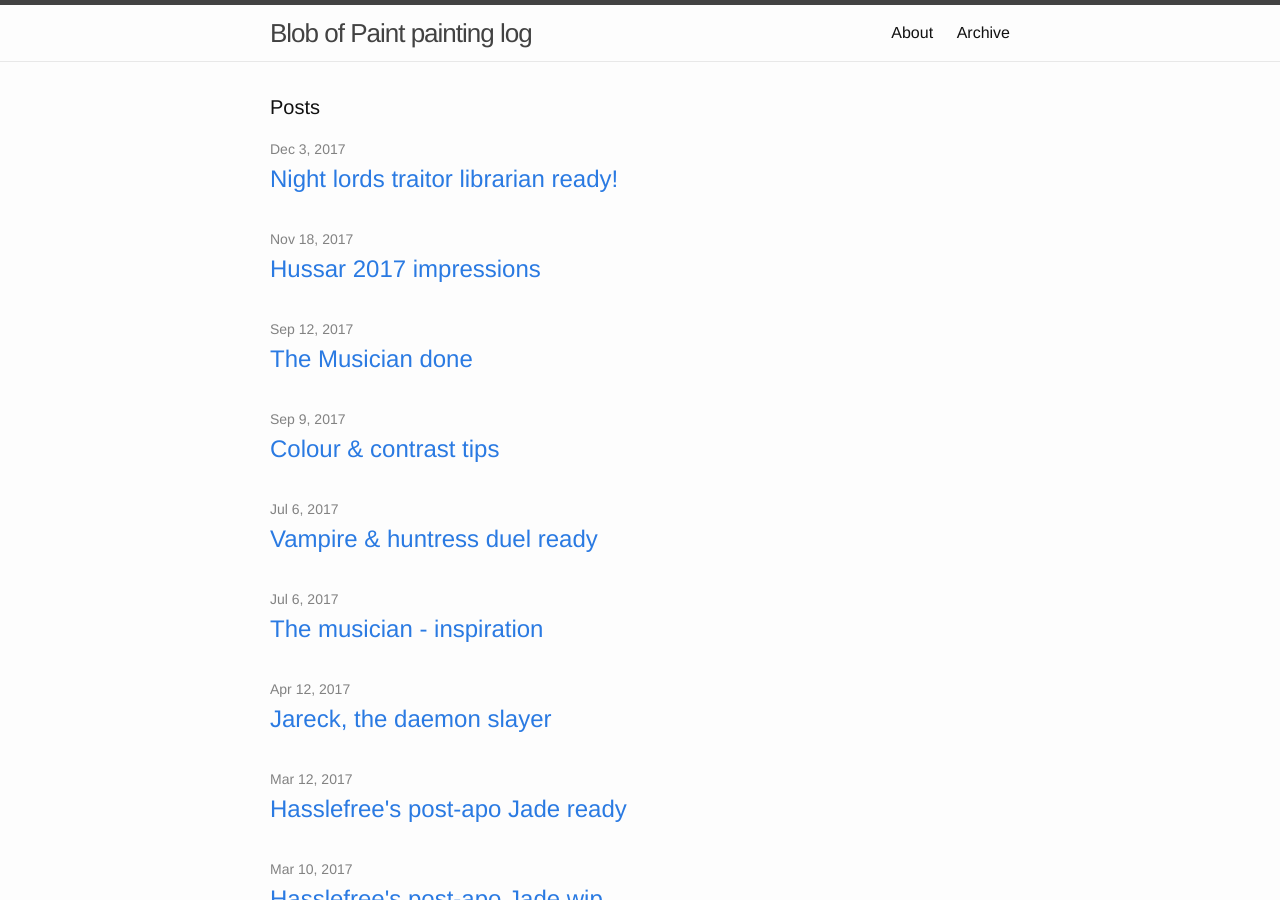
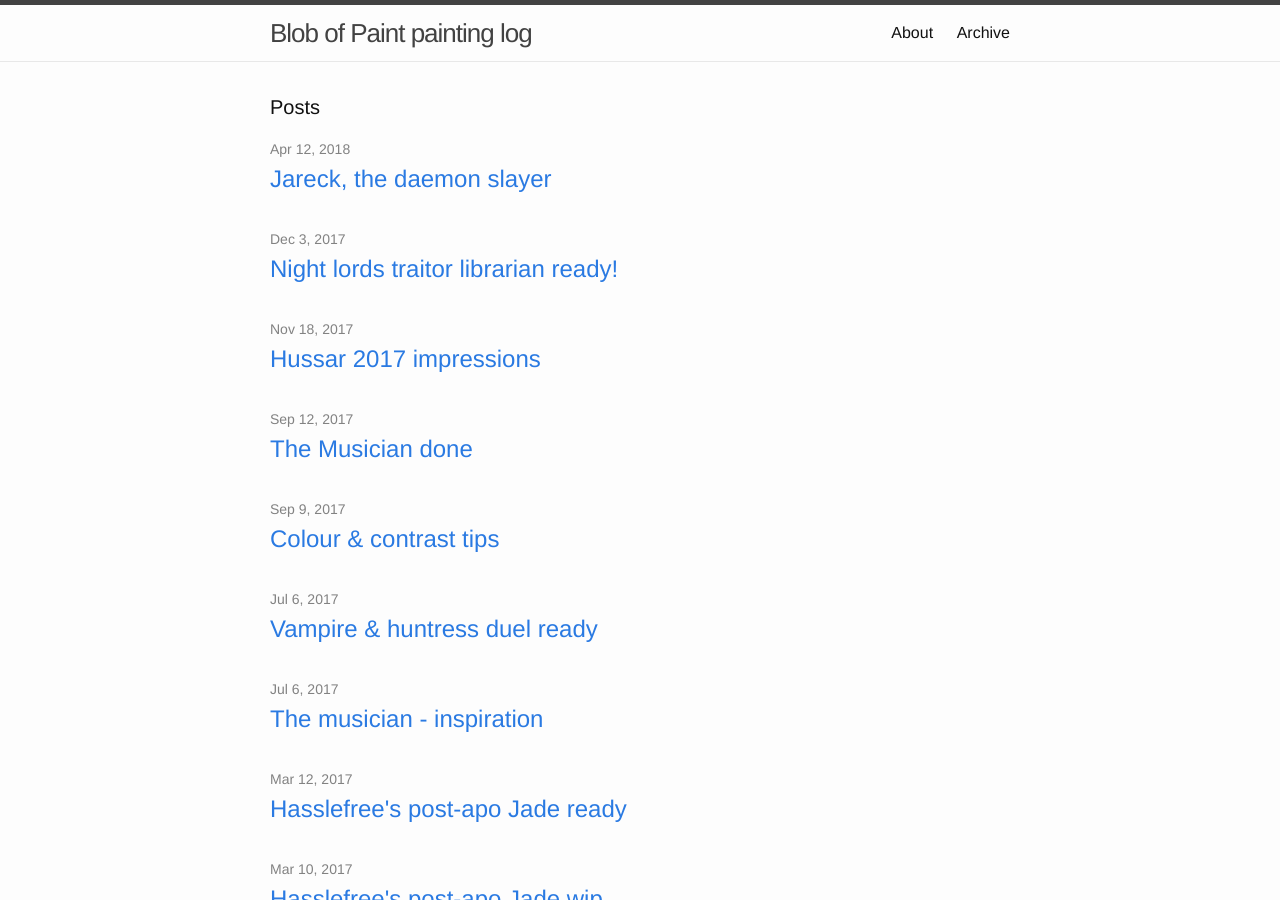
Before and after one commit to blobofpaint/blobofpaint.github.io, a Jekyll site: the page built from index.html, in a window 1280 px wide and 900 px high. Built offline with Jekyll 4.4.1, drawn with Linux system fonts in a browser that asks for light colours.

Commit message:
Update 2018-04-12-jareck-demon-slayer.MARKDOWN

```diff
--- a/_posts/2018-04-12-jareck-demon-slayer.MARKDOWN
+++ b/_posts/2018-04-12-jareck-demon-slayer.MARKDOWN
@@ -1,7 +1,7 @@
 ---
 layout: post
 title: "Jareck, the daemon slayer"
-date: 2017-04-12 11:00:00 +0200
+date: 2018-04-12 11:00:00 +0200
 comments: True
 ---
 
@@ -21,5 +21,5 @@ What to improve:
 
 -- veins on his arms should be subtler, more dilluted turqoise glaze
 
-![1](http://drive.google.com/uc?export=view&id=id=1jT_3YeacxD1i1Oa7I9fAnS3rsSKwMt-1)
+![1](http://drive.google.com/uc?export=view&id=1jT_3YeacxD1i1Oa7I9fAnS3rsSKwMt-1)
 Cheers!
```
